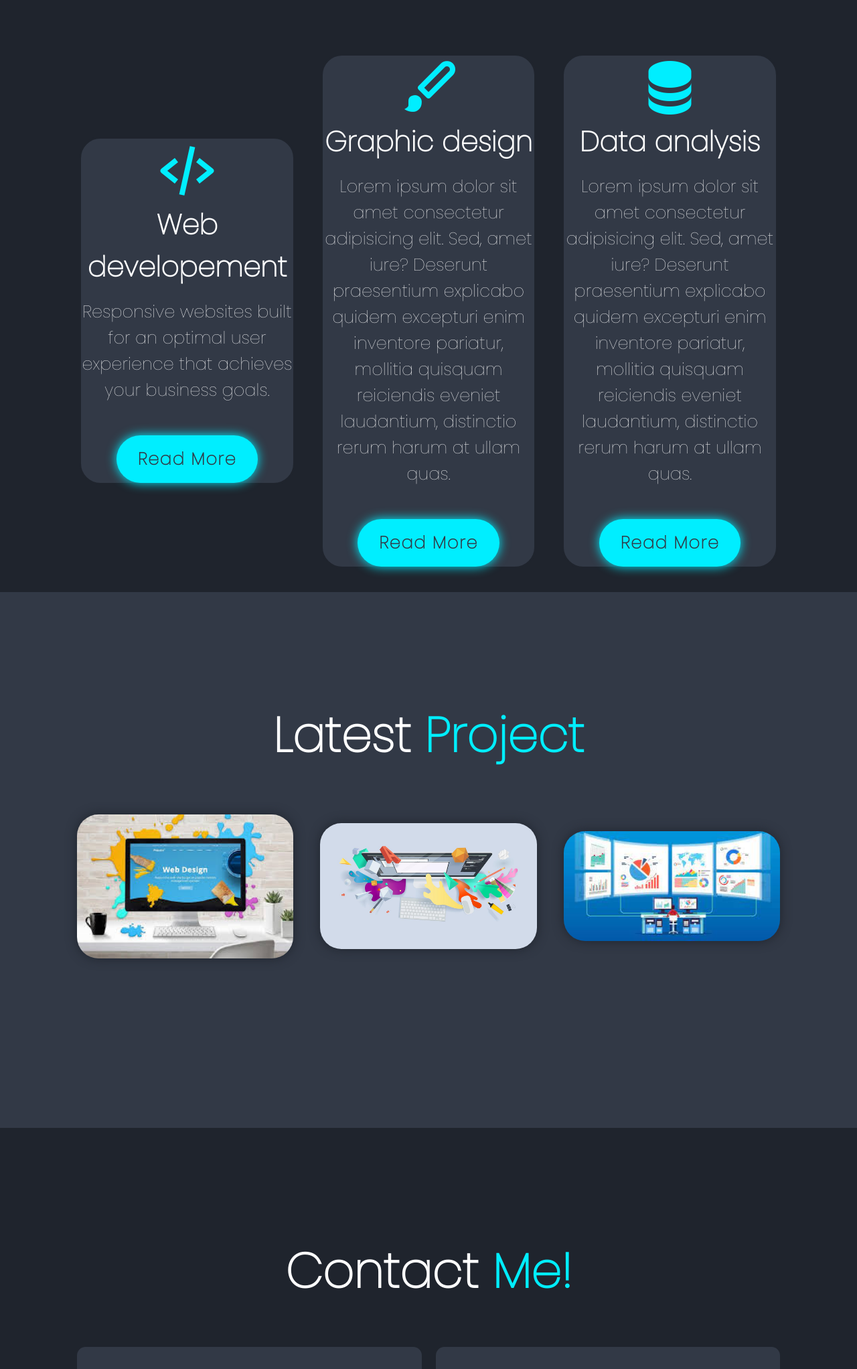
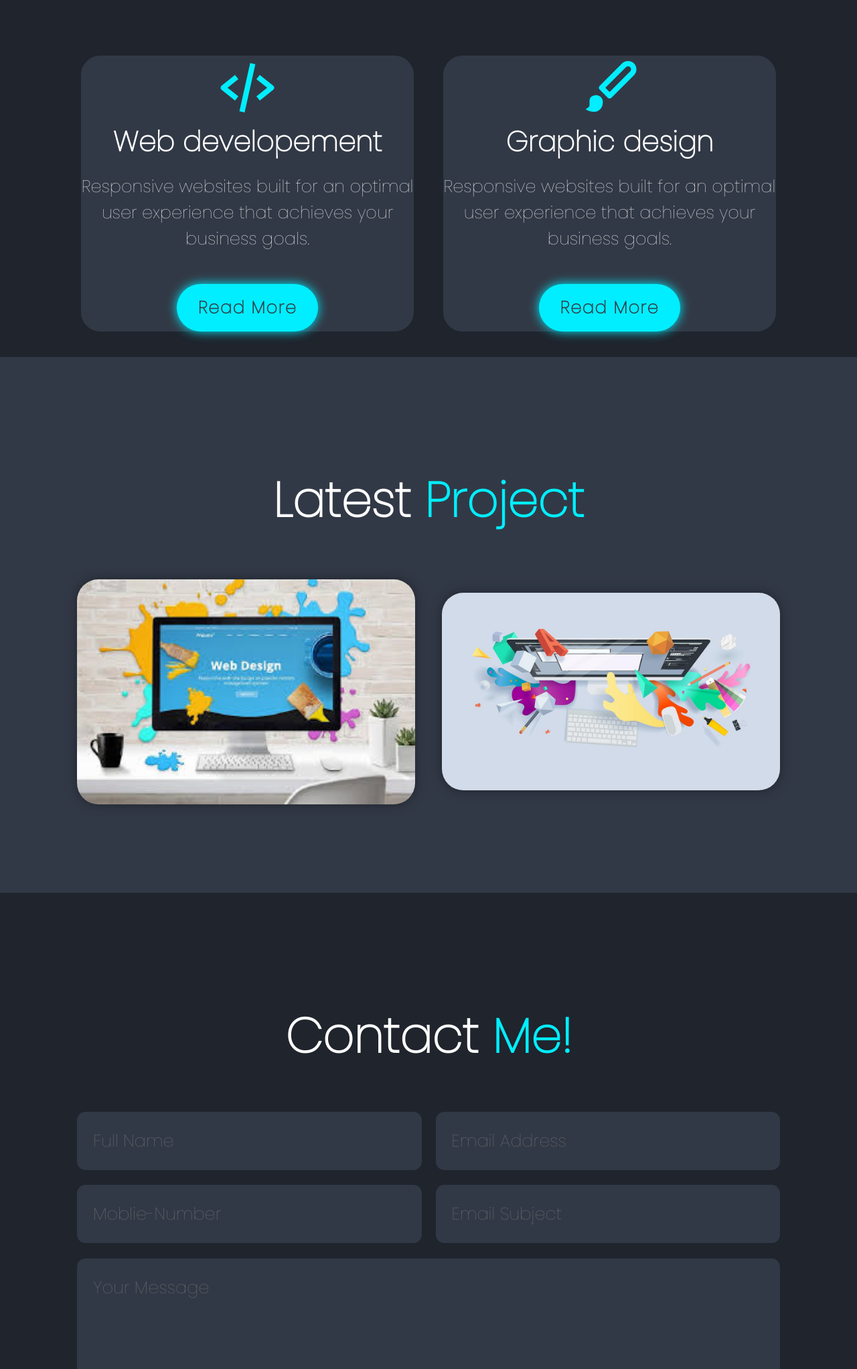
Before and after one commit to yashponiya001/portfolio, a plain HTML site: page portfolio website/Index.html in a window 1280 px wide. Shown: the part 2255-4299 px from the top of the page at 67% size. Drawn offline with nearby package versions, Linux system fonts and the light colour scheme.

Commit message:
Update Index.html

```diff
--- a/portfolio website/Index.html
+++ b/portfolio website/Index.html
@@ -39,9 +39,9 @@
                 <a href="#"><i class='bx bxl-facebook' ></i></a>
                 <a href="#"><i class='bx bxl-twitter' ></i></a>
                 <a href="#"><i class='bx bxl-instagram' ></i></a>
-                <a href="#"><i class='bx bxl-linkedin' ></i></a>
+                <a href="www.linkedin.com/in/yash-poniya-29a68b229"><i class='bx bxl-linkedin' ></i></a>
             </div>
-            <a href="" class="btn">Download CV</a>
+            <a href="Yash_Poniya__Resume_2023.docx" class="btn">Download CV</a>
         </div>
         <div class="home-img">
             <img src="hi.jpg" alt="error loading image">
@@ -82,7 +82,7 @@
     <div class="services-box">
         <i class='bx bx-code-alt'></i>
         <h3>Web developement</h3>
-        <p>Responsive websites built for an optimal user experience that achieves your business goals.</p>
+        <p>Responsive websites built for an optimal user experience that achieves your business goals.                           </p>
      <a href="#" class="btn">Read More</a>
     </div>
 
@@ -90,17 +90,9 @@
         <div class="services-box">
             <i class='bx bxs-paint'></i>
             <h3>Graphic design</h3>
-            <p>Lorem ipsum dolor sit amet consectetur adipisicing elit. Sed, amet iure? Deserunt praesentium explicabo quidem excepturi enim inventore pariatur, mollitia quisquam reiciendis eveniet laudantium, distinctio rerum harum at ullam quas.</p>
+            <p>Responsive websites built for an optimal user experience that achieves your business goals.          </p>
          <a href="#" class="btn">Read More</a>
         </div>
-
-
-            <div class="services-box">
-                <i class='bx bxs-data'></i>
-                <h3>Data analysis</h3>
-                <p>Lorem ipsum dolor sit amet consectetur adipisicing elit. Sed, amet iure? Deserunt praesentium explicabo quidem excepturi enim inventore pariatur, mollitia quisquam reiciendis eveniet laudantium, distinctio rerum harum at ullam quas.</p>
-             <a href="#" class="btn">Read More</a>
-            </div>
 
    </div>
 
@@ -128,15 +120,6 @@
     </div>
 </div>
 
-
-
-<div class="portfolio-box">
-    <img src="image4.jpg" alt="error loading image" >
-    <div class="portfolio-layer">
-    <h4>Data Analysis</h4>
-    <p>Lorem ipsum dolor sit amet consectetur adipisicing elit. Corrupti ea ab similique! Accusamus minima aperiam ducimus aliquid neque vero quod blanditiis culpa. Nesciunt commodi omnis dolore ducimus minima assumenda quis!</p>
-    <a href="#"><i class='bx bx-link-external'></i></a>
-</div>
 </div>
 
     </div>
```
